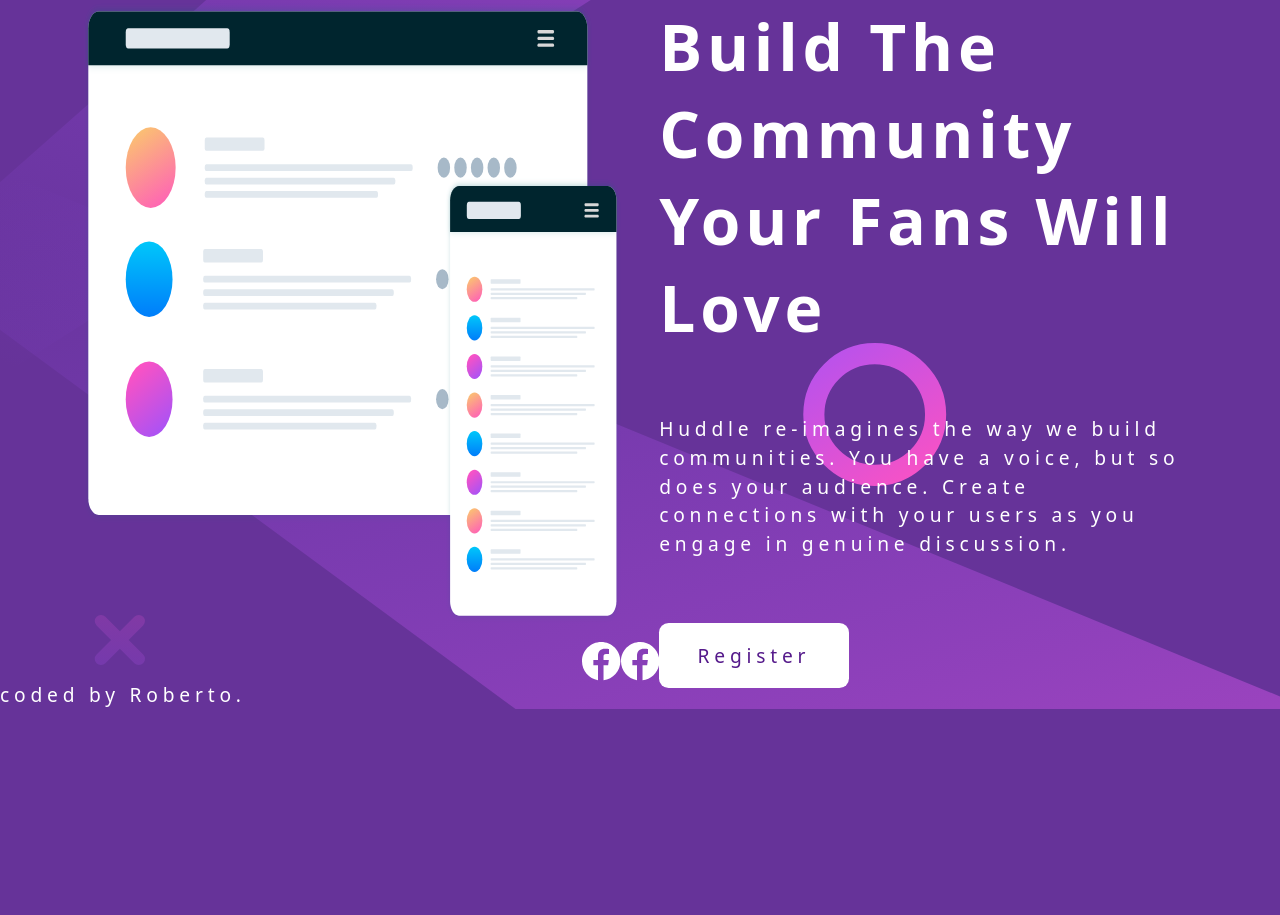
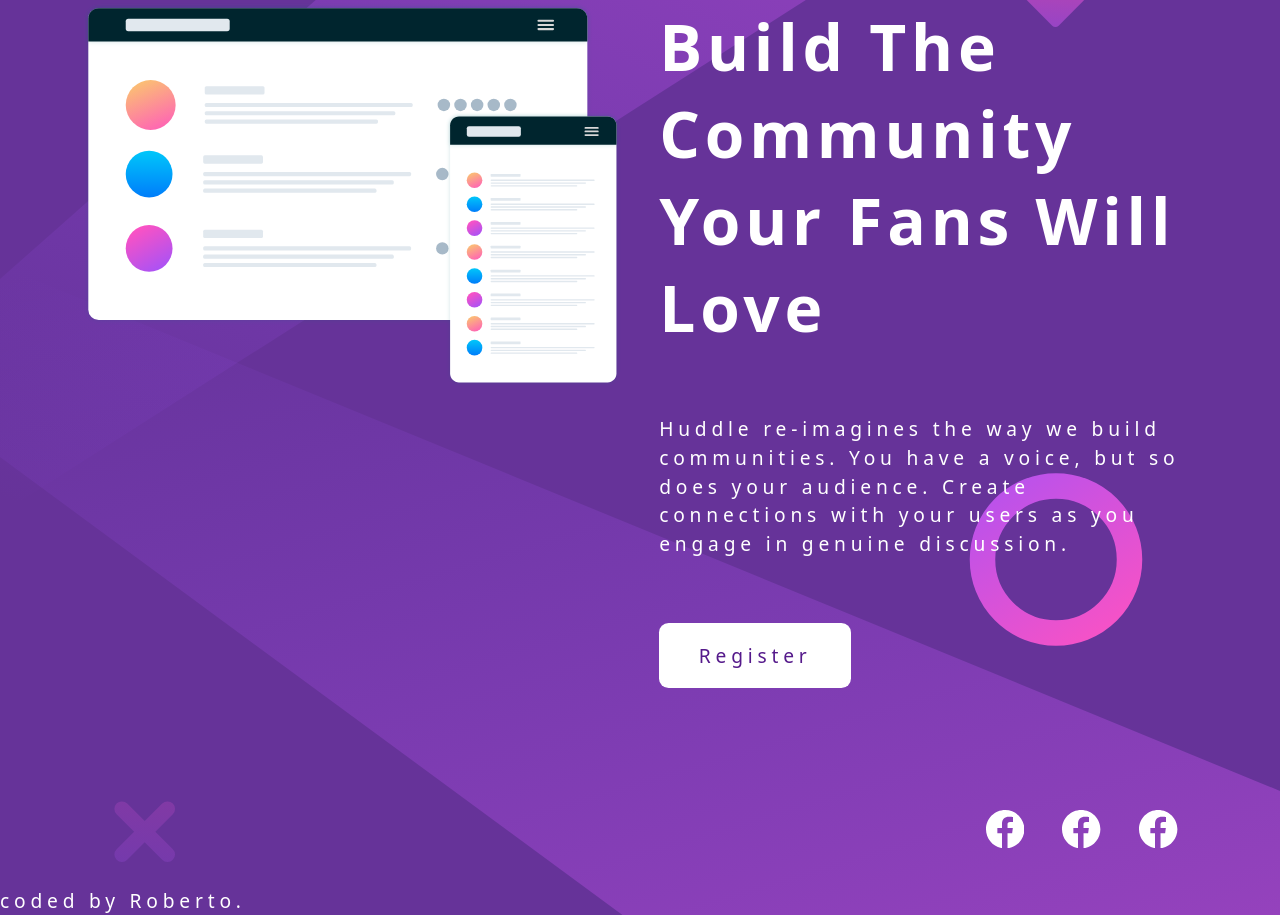
Before and after one commit to roberto3003/huddle-landing-page-with-single-introductory-section, a plain HTML site: page index.html in a window 1280 px wide. Shown: the part 285-1200 px from the top of the page. Before the commit the page ends 994 px from the top, so only its background shows below. Drawn offline with Linux system fonts and the light colour scheme.

Commit message:
corrected layout

```diff
--- a/index.html
+++ b/index.html
@@ -17,20 +17,20 @@
 		<div class="logo">
 		  <img src="./images/logo.svg" alt="Company Logo">
 		</div>
-		<main class="responsive">
+		<main class="responsive gap">
 		  <img src="./images/illustration-mockups.svg" alt="">
 		  <article>
 			<h1 class="mbe">Build The Community Your Fans Will Love</h1>
 			<p class="mbe">Huddle re-imagines the way we build communities. You have a voice, but so does your audience. Create connections with your users as you engage in genuine discussion. </p>
-			<a class="link" href="">Register</a>
-	  </div>
+			<a class="link mbe" href="">Register</a>
+		  </article>
+		</main>
 	  <div class="social">
 <svg version="1.1" xmlns="http://www.w3.org/2000/svg" x="0" y="0" viewBox="0 0 167.657 167.657" xml:space="preserve"><path d="M83.829.349C37.532.349 0 37.881 0 84.178c0 41.523 30.222 75.911 69.848 82.57v-65.081H49.626v-23.42h20.222V60.978c0-20.037 12.238-30.956 30.115-30.956 8.562 0 15.92.638 18.056.919v20.944l-12.399.006c-9.72 0-11.594 4.618-11.594 11.397v14.947h23.193l-3.025 23.42H94.026v65.653c41.476-5.048 73.631-40.312 73.631-83.154 0-46.273-37.532-83.805-83.828-83.805z" fill="currentcolor"/></svg>
 <svg version="1.1" xmlns="http://www.w3.org/2000/svg" x="0" y="0" viewBox="0 0 167.657 167.657" xml:space="preserve"><path d="M83.829.349C37.532.349 0 37.881 0 84.178c0 41.523 30.222 75.911 69.848 82.57v-65.081H49.626v-23.42h20.222V60.978c0-20.037 12.238-30.956 30.115-30.956 8.562 0 15.92.638 18.056.919v20.944l-12.399.006c-9.72 0-11.594 4.618-11.594 11.397v14.947h23.193l-3.025 23.42H94.026v65.653c41.476-5.048 73.631-40.312 73.631-83.154 0-46.273-37.532-83.805-83.828-83.805z" fill="currentcolor"/></svg>
 <svg version="1.1" xmlns="http://www.w3.org/2000/svg" x="0" y="0" viewBox="0 0 167.657 167.657" xml:space="preserve"><path d="M83.829.349C37.532.349 0 37.881 0 84.178c0 41.523 30.222 75.911 69.848 82.57v-65.081H49.626v-23.42h20.222V60.978c0-20.037 12.238-30.956 30.115-30.956 8.562 0 15.92.638 18.056.919v20.944l-12.399.006c-9.72 0-11.594 4.618-11.594 11.397v14.947h23.193l-3.025 23.42H94.026v65.653c41.476-5.048 73.631-40.312 73.631-83.154 0-46.273-37.532-83.805-83.828-83.805z" fill="currentcolor"/></svg>
 	  </div>
-		  </article>
-		</main>
+	  </div>
 	</div>
   </body>
   <footer>
--- a/style.css
+++ b/style.css
@@ -38,7 +38,7 @@
 	--dark: teal;
 	--neutral: lightseagreen;
     --light: lightcyan;
-	--accent: hotpink;
+	--accent: lightpink;
 	--grey: hsl(227, 10%, 46%);
 	--mbe: 4rem;
 	--padding: 1em;
@@ -78,11 +78,11 @@
   }
 
   h1 {
-	font-size:clamp(2.5rem, 5vw,  80px);
+	font-size:clamp(1.5rem, 5vw,  80px);
   }
 
   h2 {
-	font-size:clamp(2rem, 3vw,  50px);
+	font-size:clamp(1.25rem, 3vw,  50px);
   }
 
   p {
@@ -114,7 +114,7 @@
 .bg-image {
 /*	background-image: url('./images/bg-desktop.svg'); */
 	background-repeat: no-repeat;
-	background-size: cover;
+	background-size:cover;
 }
 
 .logo img {
@@ -124,26 +124,43 @@ width: 12em;
 height: 12em;
 }
 
+article {
+  display: flex;
+  flex-direction: column;
+}
+
+a {
+  width: 10em;
+  text-align: center;
+}
+
+
 main img {
-  width: 100%;
-  height: 100%;
+  width: clamp(10em, 100%, 1000px);
+  height: auto;
 }
 
 .social {
   grid-row-start: 3;
   grid-row-end: 4;
 display: flex;
-color: white;
+  padding: calc(var(--padding)*2);
+  gap: var(--gap);
+  margin-inline-start: auto;
+}
+
+.social svg:hover {
+  color: var(--accent);
+  cursor: pointer;
 }
 
 .social svg {
   width: 2em;
   height: 2em;
-  color: var(--text-light);
 }
 
 .link  {
-  position: absolute;
+ /* position: absolute;*/
   cursor:pointer;
   background-color: var(--text-light);
   text-decoration: none;
@@ -153,6 +170,7 @@ color: white;
 
 .link:hover {
   shadow: var(--shadow-deep);
+  background-color: var(--accent);
 }
 
   .center {
@@ -184,10 +202,11 @@ color: white;
   grid-row-start: 2;
   grid-row-end: 3;
   display: grid;
+  height: 100%;
   max-width: 100%;
   grid-template-columns: repeat(
   auto-fit,
-  minmax(20em, 1fr));
+  minmax(10em, 1fr));
   gap: var(--gap);
   }
 
```
